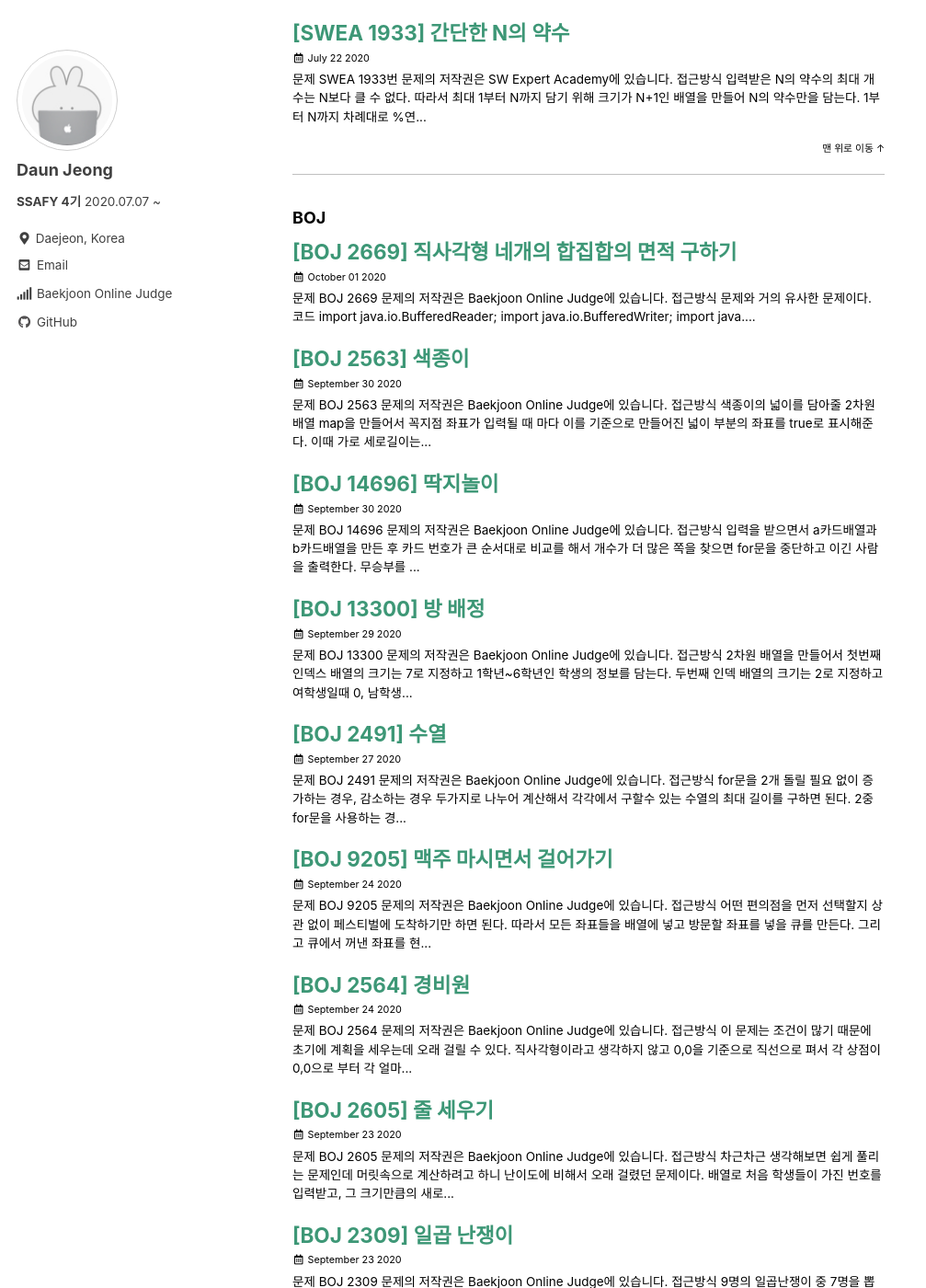
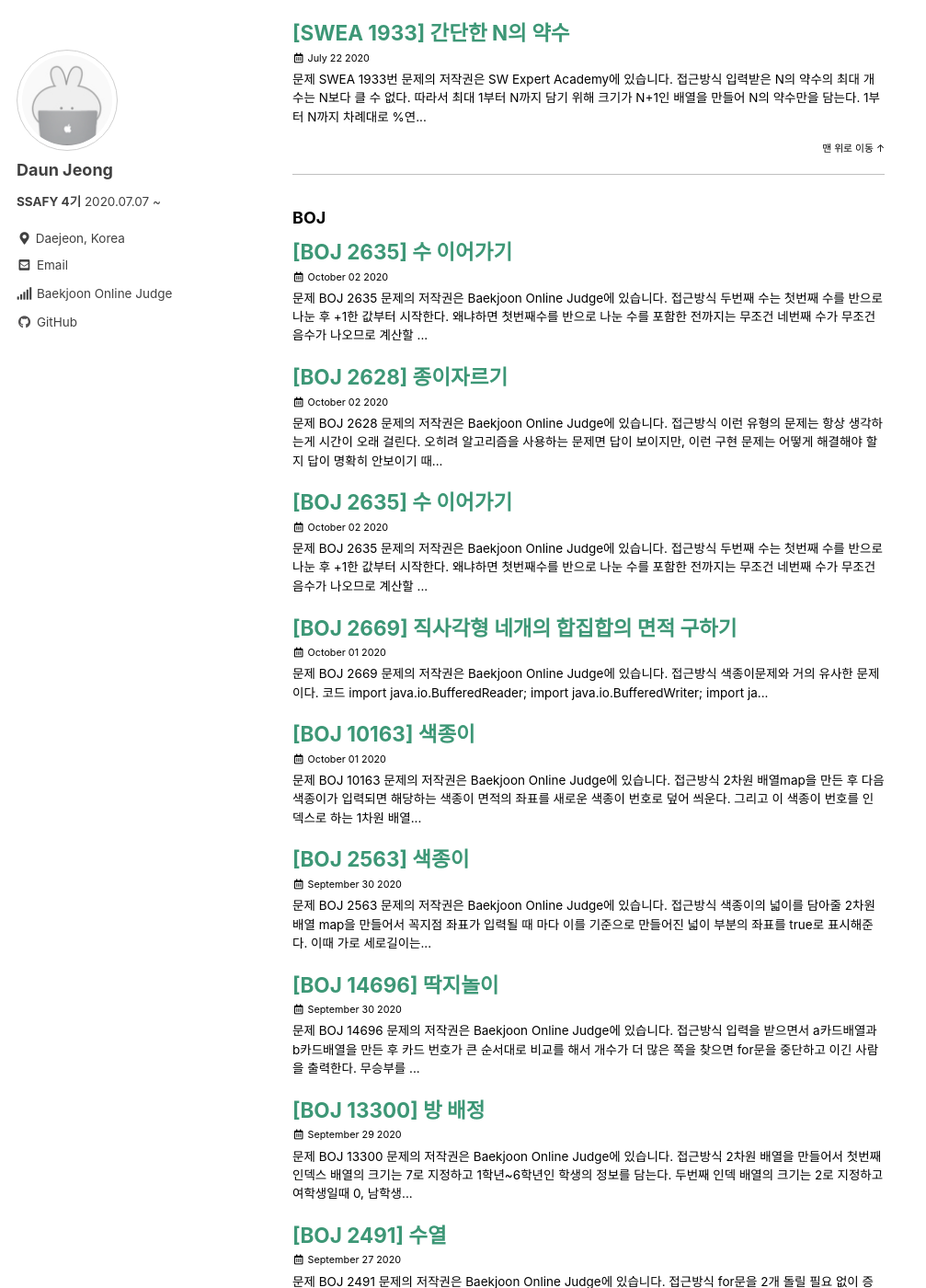
Before and after one commit to dovvn/dovvn.github.io, a Jekyll site: the page built from _pages/category-archive.md, in a window 1280 px wide and 1400 px high, scrolled down 3863 px. Shown: the whole window at 92% size, without its empty margins (0-1007 px from the left). Built offline with Jekyll 4.4.1, drawn with Linux system fonts in a browser that asks for light colours; cached includes are drawn as plain includes.

Commit message:
Add BOJ Problems

````diff
--- /dev/null
+++ b/_posts/boj/2020-10-01-10163.md
@@ -0,0 +1,76 @@
+---
+title:  "[BOJ 10163] 색종이"
+permalink: /categories/boj/10163
+author_profile: true
+categories:
+  - BOJ
+tags:
+  - 알고리즘 문제풀이
+toc: true
+toc_label: "목차"
+toc_icon: "bookmark"
+last_modified_at: 2020-10-01
+toc: true
+toc_sticky: true
+---
+# 문제
+* [BOJ 10163](https://www.acmicpc.net/problem/10163)
+* 문제의 저작권은 Baekjoon Online Judge에 있습니다.
+
+# 접근방식
+2차원 배열map을 만든 후 다음 색종이가 입력되면 해당하는 색종이 면적의 좌표를 새로운 색종이 번호로 덮어 씌운다. 그리고 이 색종이 번호를 인덱스로 하는 1차원 배열 rec을 만들고 map을 돌면서 색종이 번호를 인덱스로 하는 rec의 배열값을 증가시킨다. 그리고 rec에 저장된 값을 인덱스1부터 순차적으로 출력해주면 답이 나온다.
+
+# 코드
+```java
+import java.io.BufferedReader;
+import java.io.BufferedWriter;
+import java.io.IOException;
+import java.io.InputStreamReader;
+import java.io.OutputStreamWriter;
+import java.util.StringTokenizer;
+
+public class Main {
+
+	public static void main(String[] args) throws IOException {
+		BufferedReader br = new BufferedReader(new InputStreamReader(System.in));
+		BufferedWriter bw = new BufferedWriter(new OutputStreamWriter(System.out));
+
+		StringTokenizer st;
+		int num = Integer.parseInt(br.readLine()); //색종이 수
+		int[][] map = new int[101][101]; //0번~100번
+		int maxNum = 0;
+
+		for(int cnt=1; cnt<=num; cnt++) {
+			st = new StringTokenizer(br.readLine());
+
+			int x = Integer.parseInt(st.nextToken());
+			int y = Integer.parseInt(st.nextToken());
+			int width = Integer.parseInt(st.nextToken());
+			int height = Integer.parseInt(st.nextToken());
+
+			for(int i=0; i<width; i++) {
+				for(int j=0; j<height; j++) {
+					map[x+i][y+j] = cnt; //색종이 번호
+				}
+			}
+		}
+
+		int[] rec = new int[num+1]; //1번~num번
+		//색종이 번호 별 면적 구하기
+		for(int i=0; i<101; i++) {
+			for(int j=0; j<101; j++) {
+				rec[map[i][j]]++;
+			}
+		}
+
+		for(int i=1; i<=num; i++) {
+			bw.write(rec[i]+"");
+			bw.newLine();
+		}
+
+		bw.flush();
+		bw.close();
+		br.close();
+	}
+}
+```
--- /dev/null
+++ b/_posts/boj/2020-10-02-2628.md
@@ -0,0 +1,93 @@
+---
+title:  "[BOJ 2628] 종이자르기"
+permalink: /categories/boj/2628
+author_profile: true
+categories:
+  - BOJ
+tags:
+  - 알고리즘 문제풀이
+toc: true
+toc_label: "목차"
+toc_icon: "bookmark"
+last_modified_at: 2020-10-02
+toc: true
+toc_sticky: true
+---
+# 문제
+* [BOJ 2628](https://www.acmicpc.net/problem/2628)
+* 문제의 저작권은 Baekjoon Online Judge에 있습니다.
+
+# 접근방식
+이런 유형의 문제는 항상 생각하는게 시간이 오래 걸린다.
+오히려 알고리즘을 사용하는 문제면 답이 보이지만, 이런 구현 문제는 어떻게 해결해야 할지 답이 명확히 안보이기 때문에 난이도는 낮지만 더 어렵게 느껴진다.
+아마 많이 풀어보면 익숙해지지 않을까 싶다..
+<br/>
+이 문제는 처음 생각했을 때 dfs나 bfs로 각 구역을 나눠서 카운팅하려고 했다. 그러나 의외로 간단할것 같은 느낌이 들어서 충분히 고민 후 다른 사람의 코드를 보며 힌트를 얻을 수 있었다.
+가로로 자르는 경우 나올 수 있는 최대 길이, 세로로 자르는 경우 나올 수 있는 최대 길이만 구하기 때문에 굳이 2차원 배열을 만들 필요 없이 두가지 경우를 각각 따져보면 된다.
+비록 내 아이디어는 아니기 때문에 좀 찜찜한 느낌이 든다. 완전히 내것으로 만들기 위해 이런 유형의 문제를 많이 풀어봐야겠다.
+
+# 코드
+```java
+import java.io.BufferedReader;
+import java.io.BufferedWriter;
+import java.io.IOException;
+import java.io.InputStreamReader;
+import java.io.OutputStreamWriter;
+import java.util.ArrayList;
+import java.util.Arrays;
+import java.util.Collections;
+import java.util.StringTokenizer;
+
+public class Main {
+
+	public static void main(String[] args) throws IOException {
+		BufferedReader br = new BufferedReader(new InputStreamReader(System.in));
+		BufferedWriter bw = new BufferedWriter(new OutputStreamWriter(System.out));
+
+		StringTokenizer st;
+		st = new StringTokenizer(br.readLine());
+		int width = Integer.parseInt(st.nextToken());
+		int height = Integer.parseInt(st.nextToken());
+
+
+		int N = Integer.parseInt(br.readLine()); //점선의 개수
+		ArrayList<Integer> row = new ArrayList<>(); //가로로 자르는 경우
+		ArrayList<Integer> col = new ArrayList<>(); //세로로 자르는 경우
+
+		for(int cnt=1; cnt<=N; cnt++) {
+			st = new StringTokenizer(br.readLine());
+			int mode = Integer.parseInt(st.nextToken());
+			int value = Integer.parseInt(st.nextToken());
+
+			if(mode == 0) row.add(value);
+			else col.add(value);
+		}
+
+		//끝도 잘라준다.
+		row.add(height);
+		col.add(width);
+
+		Collections.sort(row);
+		Collections.sort(col);
+
+		//가로로 자르는 경우
+		int maxHeight = 0;
+		for(int i=0; i<row.size(); i++) {
+			if(i==0) maxHeight = row.get(i);
+			else maxHeight = Math.max(maxHeight, row.get(i) - row.get(i-1));
+		}
+
+		//세로로 자르는 경우
+		int maxWidth = 0;
+		for(int i=0; i<col.size(); i++) {
+			if(i==0) maxWidth = col.get(i);
+			else maxWidth = Math.max(maxWidth, col.get(i) - col.get(i-1));
+		}
+
+		bw.write(maxHeight * maxWidth+"");
+		bw.flush();
+		bw.close();
+		br.close();
+	}
+}
+```
--- /dev/null
+++ b/_posts/boj/2020-10-02-2635.md
@@ -0,0 +1,75 @@
+---
+title:  "[BOJ 2635] 수 이어가기"
+permalink: /categories/boj/2635
+author_profile: true
+categories:
+  - BOJ
+tags:
+  - 알고리즘 문제풀이
+toc: true
+toc_label: "목차"
+toc_icon: "bookmark"
+last_modified_at: 2020-10-03
+toc: true
+toc_sticky: true
+---
+# 문제
+* [BOJ 2635](https://www.acmicpc.net/problem/2635)
+* 문제의 저작권은 Baekjoon Online Judge에 있습니다.
+
+# 접근방식
+두번째 수는 첫번째 수를 반으로 나눈 후 +1한 값부터 시작한다. 왜냐하면 첫번째수를 반으로 나눈 수를 포함한 전까지는 무조건 네번째 수가 무조건 음수가 나오므로 계산할 필요가 없다. 따라서 첫번째 수를 반으로 나누고 +1한 수부터 시작해서 최대 개수를 구할때 까지 for문을 돌면서 계산한다. 최대 개수일때의 배열도 출력해야 하므로 현재 상황에서 최대 개수인 경우만을 저장해주는 ansArr배열을 만든다. 숫자 몇개를 예로 들어서 직접 손구현을 해보면 어떻게 구현해야 할지 답이 보이는 문제이다.
+
+# 코드
+```java
+import java.io.BufferedReader;
+import java.io.BufferedWriter;
+import java.io.IOException;
+import java.io.InputStreamReader;
+import java.io.OutputStreamWriter;
+import java.util.ArrayList;
+import java.util.Arrays;
+
+public class Main {
+
+	public static void main(String[] args) throws IOException {
+		BufferedReader br = new BufferedReader(new InputStreamReader(System.in));
+		BufferedWriter bw = new BufferedWriter(new OutputStreamWriter(System.out));
+
+		int N = Integer.parseInt(br.readLine());
+		int Ans = 2; //최대 개수
+
+		ArrayList<Integer> ansArr = new ArrayList<>();
+
+
+		int next = (N / 2) + 1;
+		for(int i=next; i<=N; i++) {
+			ArrayList<Integer> tmpArr = new ArrayList<>();
+			int a = N;
+			int b = i;
+			tmpArr.add(a);
+			tmpArr.add(b);
+			int cnt = 2; //첫번째, 두번째는 넣고 시작
+			while(a - b >= 0) {
+				int tmp = b;
+				b = a - b;
+				a = tmp;
+				cnt++;
+				tmpArr.add(b);
+			}
+			//최대 개수가 점점 증가하다가 줄어드는 경우
+			if(cnt < Ans) break;
+			if(cnt > Ans) {
+				Ans = cnt;
+				ansArr = tmpArr;
+			}
+		}
+		bw.write(Ans+"\n");
+		for(int i=0; i<ansArr.size(); i++) bw.write(ansArr.get(i)+" ");
+
+		bw.flush();
+		bw.close();
+		br.close();
+	}
+}
+```
````
Also changed, not shown: _posts/boj/2020-10-01-2669.md (+1 -1 lines), _posts/boj/2020-10-02-2559.md (added, +75 -0 lines).
